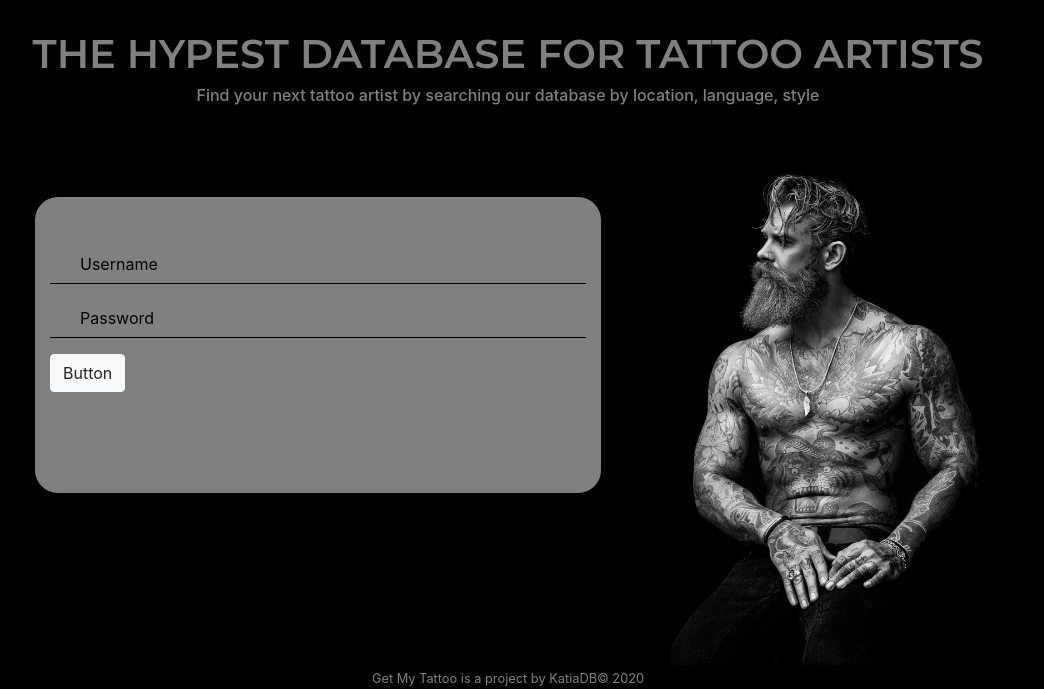
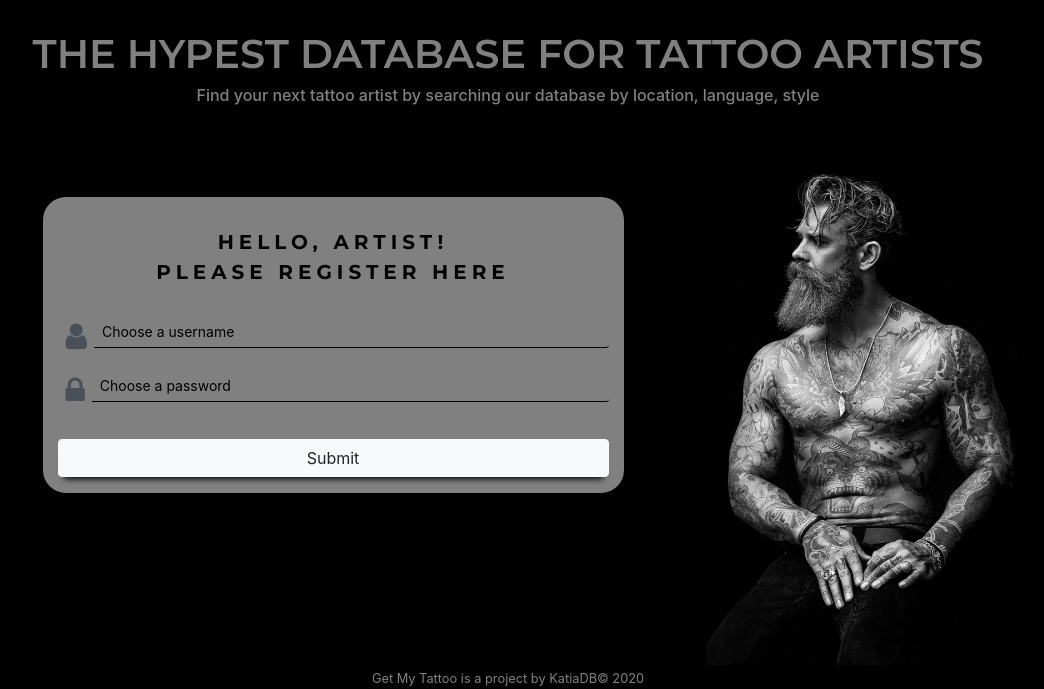
Before and after one commit to Code-Institute-Submissions/getMyTattoo, a Flask app: page /register in a window 1280 px wide. Shown: the part 136-825 px from the top of the page, without its empty margins (132-1176 px from the left). Run offline with Flask 2, Linux system fonts and the light colour scheme; some libraries are stand-ins or nearby versions.

Commit message:
Implemented styling in register.html

```diff
--- a/static/css/style.css
+++ b/static/css/style.css
@@ -31,8 +31,11 @@ main div h2.center{
 }
 
 .subtitle{
+    font-family: "Montserrat", sans-serif;
+    font-weight: bold;
     text-transform: uppercase;
-    font-size: 16px;
+    font-size: 20px;
+    letter-spacing: 5px;
 }
 
 /* Placing */
@@ -111,6 +114,12 @@ object-fit: cover;
     border-radius: 25px;
 }
 
+legend{
+    color: black;
+    text-align: center;
+    margin-top: 30px;
+}
+
 .form-input{
     border:none;
     border-bottom: 1px solid black;
@@ -121,9 +130,26 @@ object-fit: cover;
 }
 
 .form-input:hover{
-    border-bottom: 2px solid antiquewhite;
+    border-bottom: 2px solid #E8E8E8;
     cursor: pointer;
 }
+
+.form-input:focus{
+    /* Box shadow from https://css-tricks.com/almanac/properties/b/box-shadow/ */
+    box-shadow: 0 8px 6px -6px black;
+    background-color: #E8E8E8;
+    border-radius: 25px;
+}
+
+span.input-group-text{
+    background-color: gray;
+    border: none;
+}
+
+.form-icon{
+    font-size: 30px;
+}
+
 
 /* Code adapted from https://www.w3schools.com/howto/howto_css_placeholder.asp */
 .form-input::placeholder { /* Chrome, Firefox, Opera, Safari 10.1+ */
@@ -138,4 +164,29 @@ object-fit: cover;
 .form-input::-ms-input-placeholder { /* Microsoft Edge */
   color: black
 }
+
+button{
+    margin-top: 30px;
+    box-shadow: 0 8px 6px -6px black;
+}
 /* Media Queries */
+@media (max-width: 991px){
+    .background-image{
+        margin-right: 0;
+    }
+    form.col.col-md-6.offset-md-1.sign-panel{
+        margin-left: 0;
+    }
+}
+
+@media (max-width: 768px){
+    .background-image{
+        background-image: none;
+        margin: auto;
+        padding: 5px;
+        width: 90%;
+    }
+    form.col.col-md-6.offset-md-1.sign-panel{
+    margin: 0 auto;
+    }
+}
--- a/templates/base.html
+++ b/templates/base.html
@@ -5,6 +5,7 @@
     <meta name="viewport" content="width=device-width, initial-scale=1.0">
     <title>Get My Tattoo</title>
     <link rel="stylesheet" href="https://cdn.jsdelivr.net/npm/bootstrap@4.5.3/dist/css/bootstrap.min.css" integrity="sha384-TX8t27EcRE3e/ihU7zmQxVncDAy5uIKz4rEkgIXeMed4M0jlfIDPvg6uqKI2xXr2" crossorigin="anonymous">
+    <link rel="stylesheet" href="https://stackpath.bootstrapcdn.com/font-awesome/4.7.0/css/font-awesome.min.css" integrity="sha384-wvfXpqpZZVQGK6TAh5PVlGOfQNHSoD2xbE+QkPxCAFlNEevoEH3Sl0sibVcOQVnN" crossorigin="anonymous">
     <link rel="stylesheet" href="{{ url_for('static', filename='css/style.css') }}" type="text/css">
     {% block styles %}
     {% endblock %}
@@ -46,10 +47,9 @@
 <h1 class="center">The Hypest Database for Tattoo Artists</h1>
 <h2 class="center">Find your next tattoo artist by searching our database by location, language, style</h2>
 </div>
-<div class="container">
     {% block content %}
     {% endblock %}
-</div>
+
 </main>
 
 <footer class="bg-black center">
--- a/templates/register.html
+++ b/templates/register.html
@@ -1,18 +1,30 @@
 {% extends "base.html" %}
 {% block content %}
-<div class="container-fluid background-image">
+<div class="container background-image">
 	<div class="row">
-		<form class="col col-md-6 offset-md-1 sign-panel">
-            <h3 class="subtitle">Register</h3>
+		<form class="col col-md-6 offset-md-1 sign-panel" action="" method="POST">
+            <legend class="subtitle">Hello, artist!
+            <br>Please register here</legend>
 			<div class="form-group">
 				<label for="username" class="d-none">Username</label>
-				<input type="text" class="form-control form-input" id="username" placeholder="Username">
+				<div class="input-group input-group-sm">
+					<div class="input-group-prepend">
+						<span class="input-group-text"><i class="fa fa-user form-icon"></i></span>
+					</div>
+					<input type="text" class="form-control form-input" id="username" placeholder="Choose a username" required>
+			    </div>
+				</div>
+
+            <div class="form-group">
+				<label for="password" class="d-none">Password</label>
+                <div class="input-group input-group-sm">
+					<div class="input-group-prepend">
+						<span class="input-group-text"><i class="fa fa-lock form-icon"></i></span>
+					</div>
+				<input type="text" class="form-control form-input" id="password" placeholder="Choose a password" required>
 			</div>
-            <div class="form-group">
-				<label for="password" class="d-none">Username</label>
-				<input type="text" class="form-control form-input" id="password" placeholder="Password">
-			</div>
-            <button class="btn btn-light" type="submit">Button</button>
+            </div>
+            <button class="btn btn-light btn-block" type="submit">Submit</button>
 		</form>
 	</div>
 </div>
```
